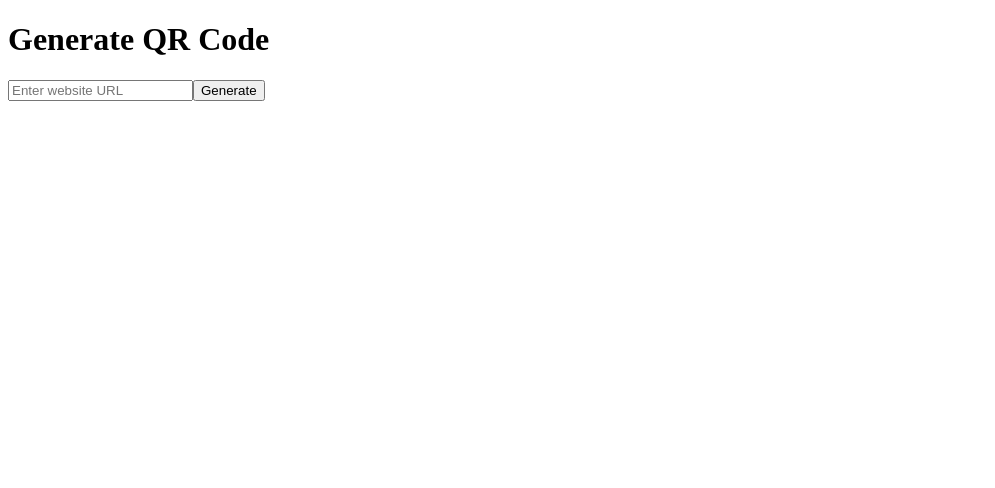
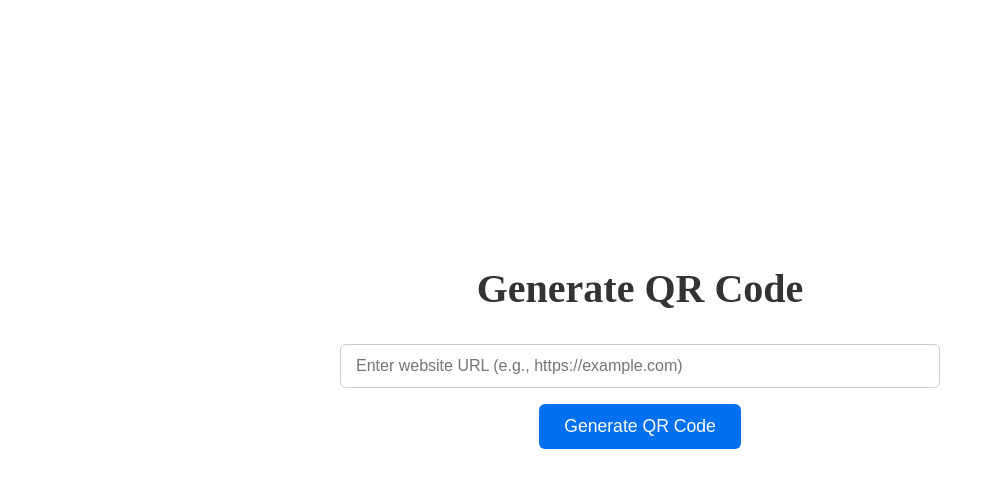
Before and after one commit to stym-rj/qr-gen-and-tracking-sys, a Next.js app: page / in a window 1280 px wide. Shown: the top 488 px of the page, without its empty margins (0-995 px from the left). Built offline with nearby package versions, Linux system fonts and the light colour scheme.

Commit message:
Improved the Frontend

```diff
--- a/pages/index.js
+++ b/pages/index.js
@@ -1,4 +1,7 @@
+// pages/index.js
 import { useState } from 'react';
+import Head from 'next/head'; // Import Head for setting page title
+import styles from '../styles/Home.module.css'; // Import the CSS module
 
 export default function HomePage() {
     const [targetUrl, setTargetUrl] = useState('');
@@ -10,7 +13,7 @@ export default function HomePage() {
         event.preventDefault();
         setIsLoading(true);
         setError('');
-        setQrCodeUrl('');
+        setQrCodeUrl(''); // Clear previous QR code
 
         try {
             const response = await fetch('/api/generate-qr', {
@@ -25,13 +28,10 @@ export default function HomePage() {
                 throw new Error(data.message || 'Failed to generate QR code');
             }
 
-            console.log("Received QR Code URL from API : ", data.qrCodeUrl);
-
             setQrCodeUrl(data.qrCodeUrl);
 
-
         } catch (err) {
-            console.log("error while fetching qr code url in FRONTEND!");
+            console.error("Generation failed:", err); // Log the actual error
             setError(err.message);
         } finally {
             setIsLoading(false);
@@ -39,29 +39,47 @@ export default function HomePage() {
     };
 
     return (
-        <div>
-            <h1>Generate QR Code</h1>
-            <form onSubmit={handleSubmit}>
+        <div className={styles.container}>
+            <Head>
+                <title>QR Code Generator</title>
+                <meta name="description" content="Generate QR codes and track scans" />
+                <link rel="icon" href="/favicon.ico" />
+            </Head>
+
+            <h1 className={styles.title}>Generate QR Code</h1>
+
+            <form onSubmit={handleSubmit} className={styles.form}>
                 <input
                     type="url"
-                    placeholder="Enter website URL"
+                    placeholder="Enter website URL (e.g., https://example.com)"
                     value={targetUrl}
                     onChange={(e) => setTargetUrl(e.target.value)}
                     required
+                    className={styles.input} // Apply style
                     disabled={isLoading}
                 />
-                <button type="submit" disabled={isLoading}>
-                    {isLoading ? 'Generating...' : 'Generate'}
+                <button
+                    type="submit"
+                    disabled={isLoading}
+                    className={styles.button} // Apply style
+                >
+                    {isLoading ? 'Generating...' : 'Generate QR Code'}
                 </button>
             </form>
 
-            {error && <p style={{ color: 'red' }}>Error: {error}</p>}
+            {/* Display Error Message */}
+            {error && <p className={styles.error}>Error: {error}</p>}
 
+            {/* Display QR Code Section */}
             {qrCodeUrl && (
-                <div>
+                <div className={styles.qrContainer}> {/* Apply style */}
                     <h2>Your QR Code:</h2>
-                    <img src={qrCodeUrl} alt="Generated QR Code" />
-                    <p>Scan this code!</p>
+                    <img
+                        src={qrCodeUrl}
+                        alt="Generated QR Code"
+                        className={styles.qrImage} // Apply style
+                    />
+                    <p>Scan this code with your device!</p>
                 </div>
             )}
         </div>
--- /dev/null
+++ b/styles/Home.module.css
@@ -0,0 +1,116 @@
+/* styles/Home.module.css */
+
+.container {
+    min-height: 80vh;
+    /* Ensure container takes up most viewport height */
+    padding: 2rem;
+    display: flex;
+    flex-direction: column;
+    justify-content: center;
+    /* Center vertically */
+    align-items: center;
+    /* Center horizontally */
+    max-width: 600px;
+    /* Limit max width for better readability */
+    margin: auto;
+    /* Center the container itself */
+}
+
+.title {
+    margin-bottom: 2rem;
+    font-size: 2.5rem;
+    color: #333;
+    text-align: center;
+}
+
+.form {
+    display: flex;
+    flex-direction: column;
+    /* Stack input and button vertically */
+    align-items: center;
+    width: 100%;
+    margin-bottom: 2rem;
+}
+
+.input {
+    width: 100%;
+    /* Make input take full width of form */
+    padding: 12px 15px;
+    margin-bottom: 1rem;
+    /* Space between input and button */
+    font-size: 1rem;
+    border: 1px solid #ccc;
+    border-radius: 6px;
+    box-sizing: border-box;
+    /* Include padding and border in element's total width/height */
+}
+
+.input:focus {
+    border-color: #0070f3;
+    /* Highlight focus */
+    outline: none;
+}
+
+.button {
+    padding: 12px 25px;
+    font-size: 1.1rem;
+    color: white;
+    background-color: #0070f3;
+    /* Vercel blue - simple and clean */
+    border: none;
+    border-radius: 6px;
+    cursor: pointer;
+    transition: background-color 0.2s ease;
+}
+
+.button:hover:not(:disabled) {
+    background-color: #005bb5;
+    /* Darker blue on hover */
+}
+
+.button:disabled {
+    background-color: #ccc;
+    /* Grey out when disabled */
+    cursor: not-allowed;
+}
+
+.error {
+    color: #ff4d4f;
+    /* A standard error red */
+    margin-top: 1rem;
+    text-align: center;
+}
+
+.qrContainer {
+    margin-top: 2rem;
+    display: flex;
+    flex-direction: column;
+    align-items: center;
+    text-align: center;
+    border-top: 1px solid #eee;
+    /* Separator line */
+    padding-top: 2rem;
+    width: 100%;
+}
+
+.qrContainer h2 {
+    margin-bottom: 1rem;
+    color: #555;
+}
+
+.qrImage {
+    max-width: 250px;
+    /* Control QR code size */
+    height: auto;
+    margin-bottom: 1rem;
+    /* Space below QR */
+    border: 1px solid #eee;
+    /* Subtle border */
+    padding: 5px;
+    /* Small padding around QR */
+}
+
+.qrContainer p {
+    color: #777;
+    font-size: 0.9rem;
+}
```
Also changed, not shown: styles/globals.css (added).
